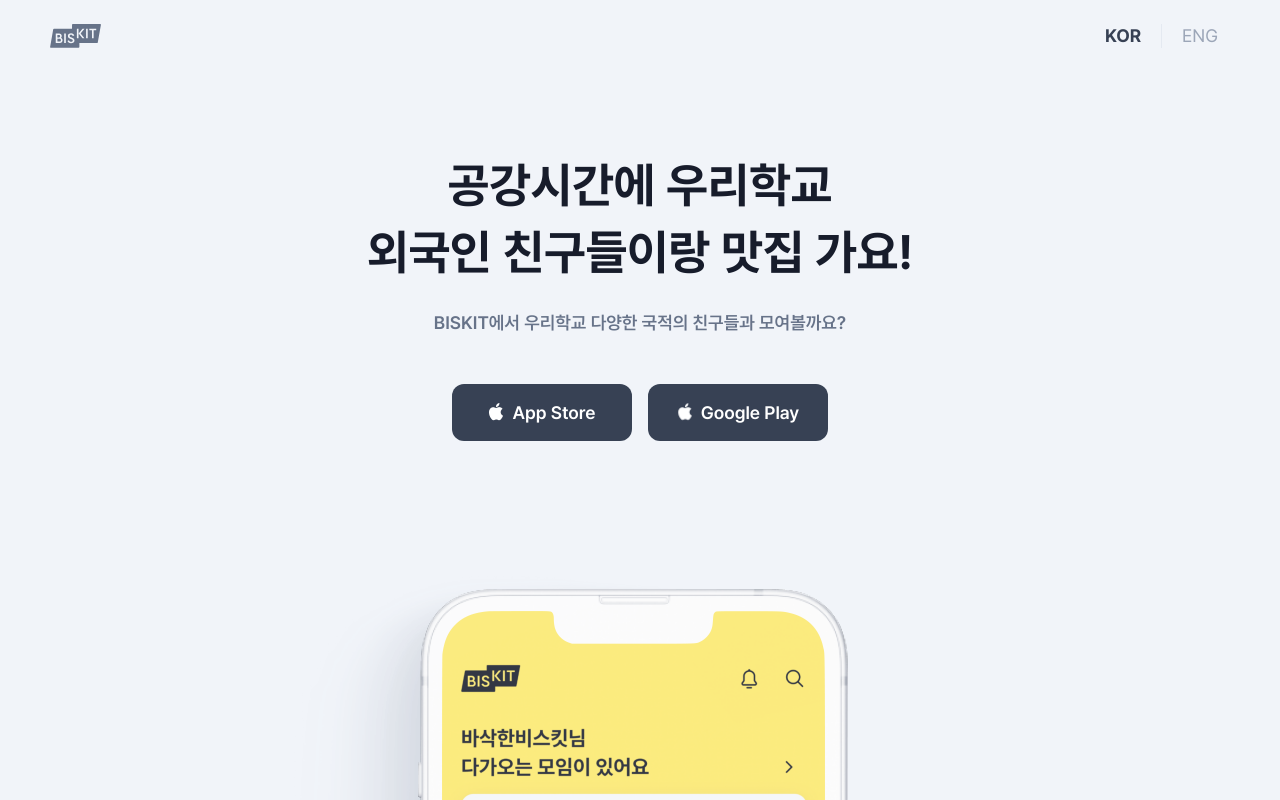
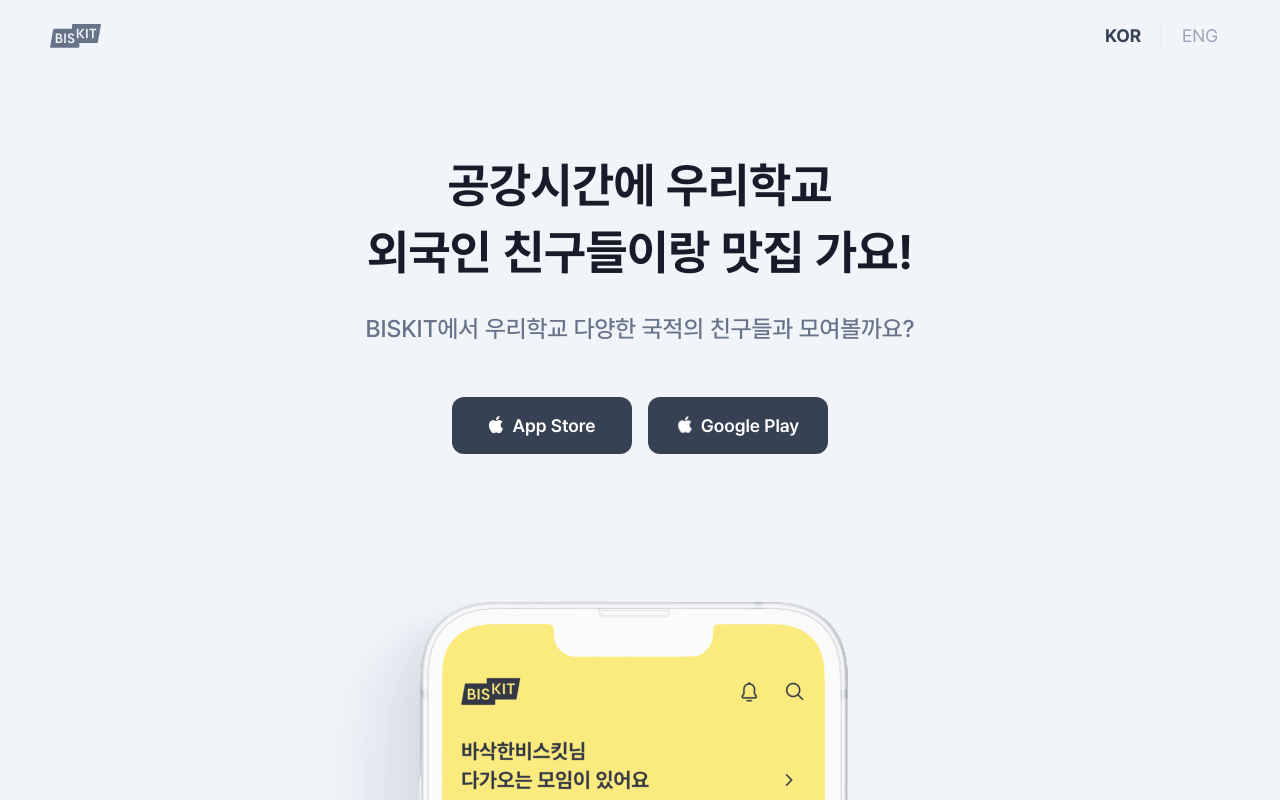
Before and after one commit to yxunakim84/BISKIT_Onboarding, a Next.js app: page / in a window 1280 px wide. Shown: the top 800 px of the page. Built offline with nearby package versions, Linux system fonts and the light colour scheme.

Commit message:
style: add body24Sb fontSize

```diff
--- a/src/components/Part1/Part1.tsx
+++ b/src/components/Part1/Part1.tsx
@@ -27,7 +27,7 @@ export function Part1({ device, windowWidth }: Part1Props) {
               <br />
               외국인 친구들이랑 맛집 가요!
             </h4>
-            <p className="laptop:text-caption18Sb mobile:text-body16Rg text-content-weaker mobile:px-12">
+            <p className="laptop:text-body24Sb mobile:text-body16Rg text-content-weaker mobile:px-12">
               BISKIT에서 우리학교 다양한 국적의 친구들과 모여볼까요?
             </p>
           </div>
--- a/src/theme/fontSize.js
+++ b/src/theme/fontSize.js
@@ -46,6 +46,14 @@ const fontSize = {
     {
       fontWeight: "400",
       lineHeight: "140%",
+    },
+  ],
+
+  body24Sb: [
+    "24px",
+    {
+      fontWeight: "500",
+      lineHeight: "160%",
     },
   ],
   body16Sb: [
```
